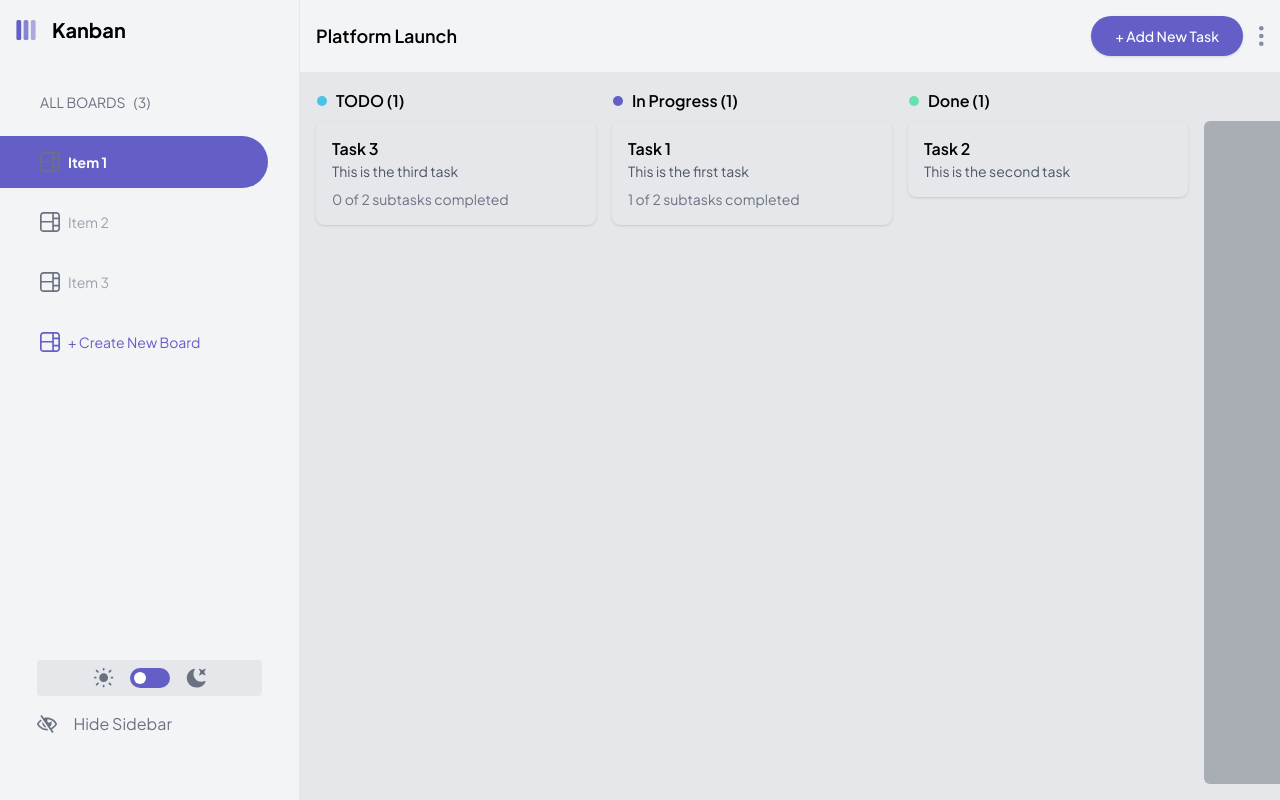
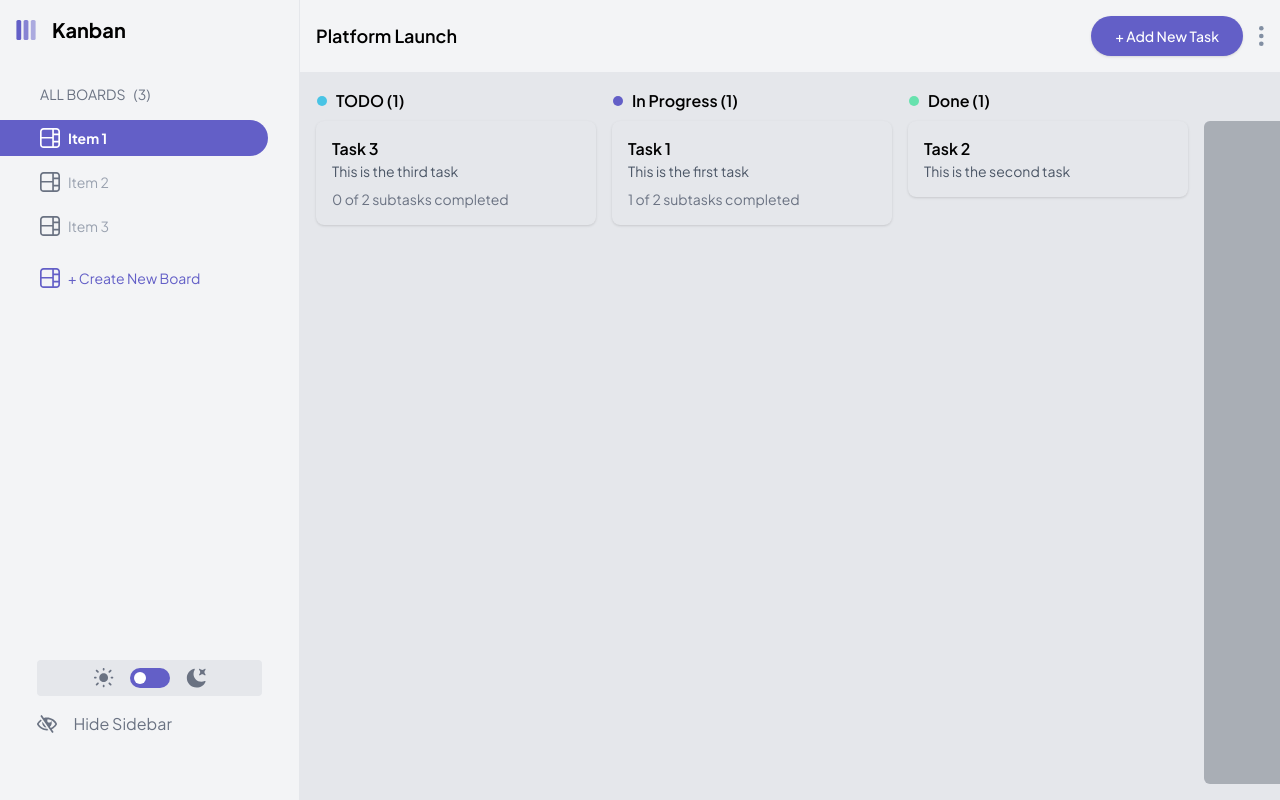
Before and after one commit to Hakdoooooooooooog/Kanban, a Next.js app: page / in a window 1280 px wide. Built offline with nearby package versions, Linux system fonts and the light colour scheme.

Commit message:
feat: Enhance UI components with improved styles and structure; refactor Sidebar and MainContent to use semantic HTML elements

```diff
--- a/app/globals.css
+++ b/app/globals.css
@@ -76,8 +76,27 @@
     }
   }
 
-  .active {
-    @apply !text-white bg-primary font-bold;
+  .item {
+    @apply w-full flex items-center gap-2 p-2 text-gray-400 pl-10 rounded-r-full cursor-pointer;
+
+    &.active {
+      @apply !text-white bg-primary font-bold;
+
+      & .icon {
+        color: var(--color-white);
+      }
+    }
+
+    @variant not-[.active] {
+      @apply text-gray-400 hover:bg-gray-300/30;
+      &:hover {
+        @apply text-white;
+
+        & .icon {
+          color: var(--color-white);
+        }
+      }
+    }
   }
 
   .switch {
@@ -119,8 +138,8 @@
     scrollbar-color: var(--color-gray-500) transparent;
 
     &::-webkit-scrollbar {
-      width: 8px;
-      height: 8px;
+      width: 5px;
+      height: 5px;
     }
 
     &::-webkit-scrollbar-thumb {
--- a/app/page.tsx
+++ b/app/page.tsx
@@ -9,7 +9,7 @@ import Board from "../components/Board";
 export default function Home() {
   return (
     <SidebarProvider>
-      <div className="flex min-h-screen relative overflow-hidden">
+      <div className="flex min-h-screen relative overflow-hidden custom-scrollbar">
         <Sidebar />
         <MainContent>
           <Header />
--- a/components/Board/index.tsx
+++ b/components/Board/index.tsx
@@ -107,7 +107,7 @@ const Board = () => {
   }
 
   return (
-    <section className="w-full h-[calc(100dvh-73px)] relative overflow-x-auto overflow-y-hidden custom-scrollbar bg-gray-200 dark:bg-gray-900 p-4">
+    <section className="w-full h-[calc(100dvh-73px)] relative overflow-x-auto overflow-y-hidden bg-gray-200 dark:bg-gray-900 p-4">
       <div className="h-full flex gap-4 transition-all duration-400 ease-in-out min-w-max">
         {columns
           .sort((a, b) => a.order - b.order)
--- a/components/Header/index.tsx
+++ b/components/Header/index.tsx
@@ -6,7 +6,7 @@ import Button from "../button";
 
 const Header = () => {
   return (
-    <div className="w-full max-h-[97px] flex items-center justify-between p-4 bg-gray-100 dark:bg-gray-800 border-b border-gray-200">
+    <nav className="w-full max-h-[97px] flex items-center justify-between p-4 bg-gray-100 dark:bg-gray-800 border-b border-gray-200">
       <h2 className="text-lg font-semibold text-black dark:text-white">
         Platform Launch
       </h2>
@@ -15,7 +15,7 @@ const Header = () => {
 
         <DottedMenu />
       </div>
-    </div>
+    </nav>
   );
 };
 
--- a/components/MainContent.tsx
+++ b/components/MainContent.tsx
@@ -30,14 +30,14 @@ const MainContent = ({ children }: MainContentProps) => {
   }, [isSidebarHidden]);
 
   return (
-    <div
+    <main
       ref={contentRef}
       className={`"flex-1 transition-all duration-400 ease-in-out" ${
         isSidebarHidden ? "ml-0 w-full" : "ml-[300px] w-[calc(100vw-300px)]"
       }`}
     >
       {children}
-    </div>
+    </main>
   );
 };
 
--- a/components/SVGIcons/FluentBoardSplit24Regular.tsx
+++ b/components/SVGIcons/FluentBoardSplit24Regular.tsx
@@ -1,20 +1,11 @@
 const FluentBoardSplit24Regular = ({
-  width = "16",
-  height = "16",
-  className = "",
-  style = {},
+  props,
 }: {
-  width?: string;
-  height?: string;
-  className?: string;
-  style?: React.SVGProps<SVGSVGElement>["style"];
+  props: React.SVGProps<SVGSVGElement>;
 }) => {
   return (
     <svg
-      width={width}
-      height={height}
-      className={className}
-      style={style}
+      {...props}
       viewBox="0 0 16 16"
       fill="none"
       xmlns="http://www.w3.org/2000/svg"
--- a/components/Sidebar/components/BoardsList.tsx
+++ b/components/Sidebar/components/BoardsList.tsx
@@ -22,7 +22,7 @@ const BoardsList = ({
 }: BoardsListProps) => {
   return (
     <div className="w-[95%] h-full flex flex-col gap-2 my-auto">
-      <p className="text-sm text-gray-500 p-4 pl-10 dark:text-gray-400">
+      <p className="text-sm text-gray-500 p-2 pl-10 dark:text-gray-400">
         ALL BOARDS
         <span className="ml-2">({boards.length})</span>
       </p>
@@ -37,16 +37,16 @@ const BoardsList = ({
                 // Handle board selection logic here
                 console.log(`Selected board: ${board.name}`);
               }}
-              className={`w-full flex items-center gap-2 p-4 text-gray-400 pl-10 hover:not-[.active]:bg-gray-300/30 rounded-r-full cursor-pointer ${
-                board.isActive ? "active" : ""
-              }`}
+              className={`item ${board.isActive ? "active" : ""}`}
             >
-              <FluentBoardSplit24Regular className="icon" />
+              <FluentBoardSplit24Regular props={{ className: "icon" }} />
               <span className="text-sm">{board.name}</span>
             </li>
           ))}
           <li className="w-full flex items-center gap-2 p-4 text-primary pl-10">
-            <FluentBoardSplit24Regular className="icon text-primary" />
+            <FluentBoardSplit24Regular
+              props={{ className: "icon text-primary" }}
+            />
             <span
               className="text-sm cursor-pointer"
               onClick={
--- a/components/Sidebar/index.tsx
+++ b/components/Sidebar/index.tsx
@@ -74,9 +74,9 @@ const Sidebar = () => {
   return (
     <>
       {/* Main Sidebar */}
-      <div
+      <nav
         ref={sidebarRef}
-        className="fixed left-0 top-0 w-[300px] h-full bg-gray-100 dark:bg-gray-800 flex flex-col gap-4 border-r border-r-gray-200 dark:border-r-gray-50 z-10"
+        className="absolute left-0 top-0 w-[300px] h-full bg-gray-100 dark:bg-gray-800 flex flex-col gap-4 border-r border-r-gray-200 dark:border-r-gray-50 z-10"
         style={{ transform: "translateX(0px)" }}
       >
         <SidebarHeader />
@@ -87,7 +87,7 @@ const Sidebar = () => {
           <ThemeToggle />
           <SidebarFooter onHide={handleHideSidebar} />
         </div>
-      </div>
+      </nav>
 
       {/* Show Sidebar Button - appears when sidebar is hidden */}
       <button
```
